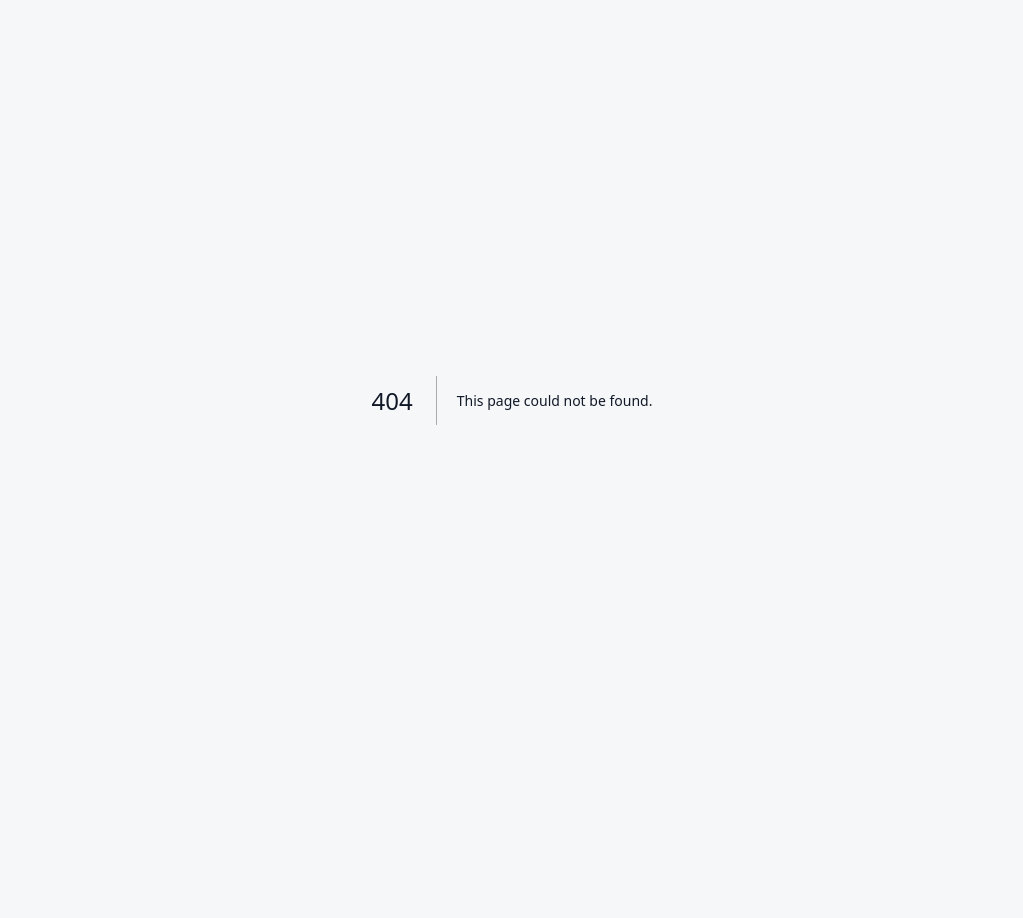
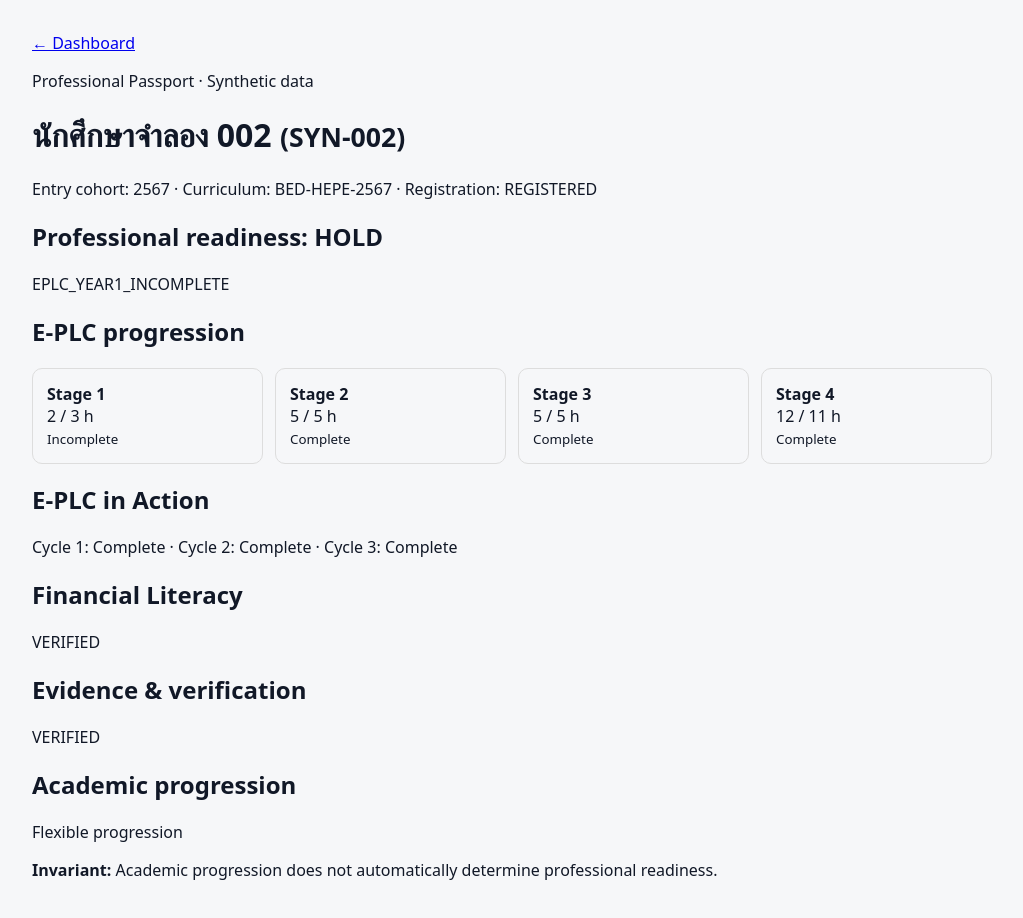
Before and after one commit to kasemch/hepe-ui-prototype, a Next.js app: page /tprs/students/SYN-002 in a window 1280 px wide. Before the commit this address had no page. Shown: the top 918 px of the page, without its empty margins (128-1151 px from the left). Before the commit the page ends 800 px from the top, so only its background shows below. Built offline with nearby package versions, Linux system fonts and the light colour scheme.

Commit message:
feat(tprs): add synthetic student professional passport

```diff
--- /dev/null
+++ b/app/tprs/students/[id]/page.tsx
@@ -0,0 +1,24 @@
+import { notFound } from 'next/navigation';
+import { syntheticStudents } from '../../lib/fixtures';
+import { evaluateReadiness, REQUIRED_EPLC_HOURS } from '../../lib/domain';
+
+export default async function StudentPassport({ params }: { params: Promise<{ id: string }> }) {
+  const { id } = await params;
+  const student = syntheticStudents.find(s => s.id === id);
+  if (!student) notFound();
+  const result = evaluateReadiness(student);
+  return <main style={{maxWidth:960,margin:'0 auto',padding:'32px 20px',fontFamily:'system-ui'}}>
+    <a href="/tprs">← Dashboard</a><p>Professional Passport · Synthetic data</p>
+    <h1>{student.displayName} <small>({student.id})</small></h1>
+    <p>Entry cohort: {student.entryCohort} · Curriculum: {student.curriculumVersion} · Registration: {student.registrationStatus}</p>
+    <h2>Professional readiness: {result.status}</h2>
+    <p>{result.reasons.join(', ') || 'All system checks complete'}</p>
+    <h2>E-PLC progression</h2>
+    <div style={{display:'grid',gridTemplateColumns:'repeat(auto-fit,minmax(140px,1fr))',gap:12}}>{student.eplcHours.map((h,i)=><article key={i} style={{border:'1px solid #ddd',padding:14,borderRadius:10}}><strong>Stage {i+1}</strong><div>{h} / {REQUIRED_EPLC_HOURS[i]} h</div><small>{h >= REQUIRED_EPLC_HOURS[i] ? 'Complete' : 'Incomplete'}</small></article>)}</div>
+    <h2>E-PLC in Action</h2><p>{student.plcCycles.map((v,i)=>`Cycle ${i+1}: ${v?'Complete':'Incomplete'}`).join(' · ')}</p>
+    <h2>Financial Literacy</h2><p>{student.financialLiteracy}</p>
+    <h2>Evidence & verification</h2><p>{student.evidence}</p>
+    <h2>Academic progression</h2><p>{student.academicProgression}</p>
+    <p><strong>Invariant:</strong> Academic progression does not automatically determine professional readiness.</p>
+  </main>;
+}
```
